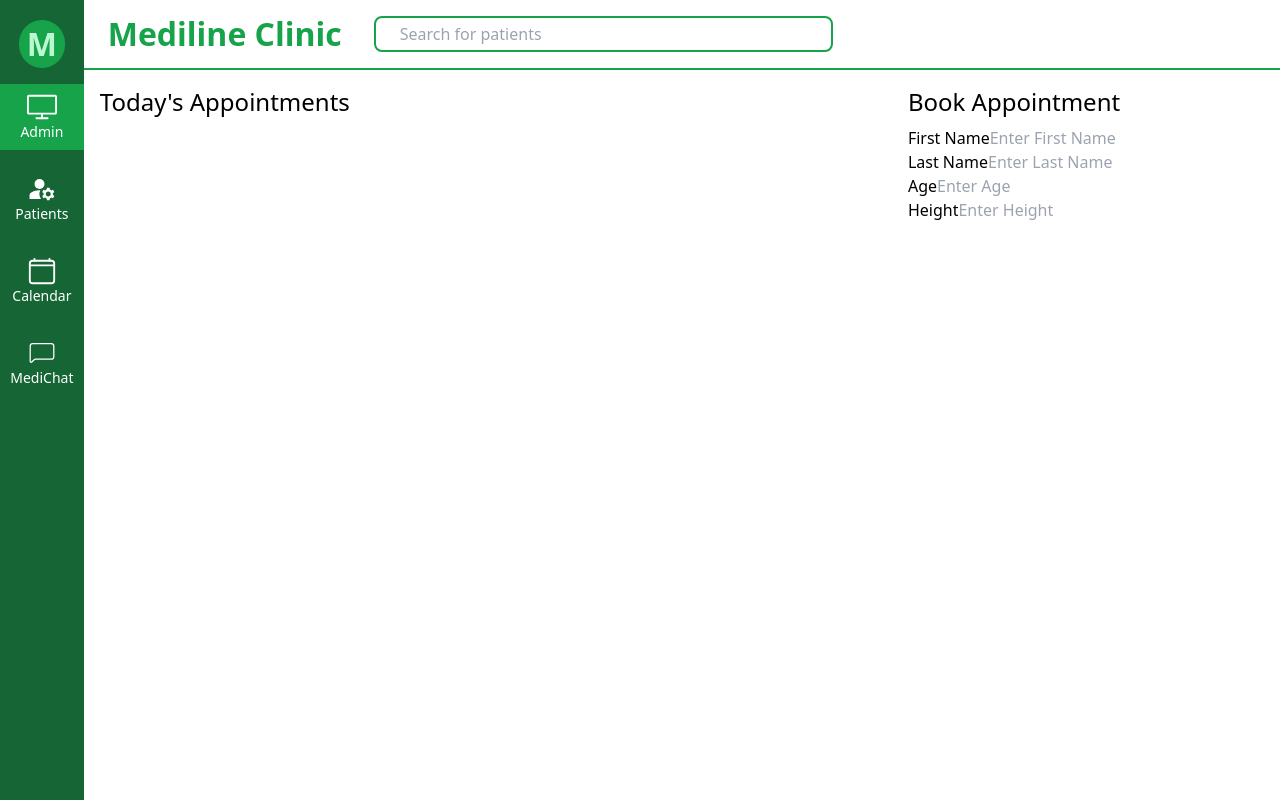
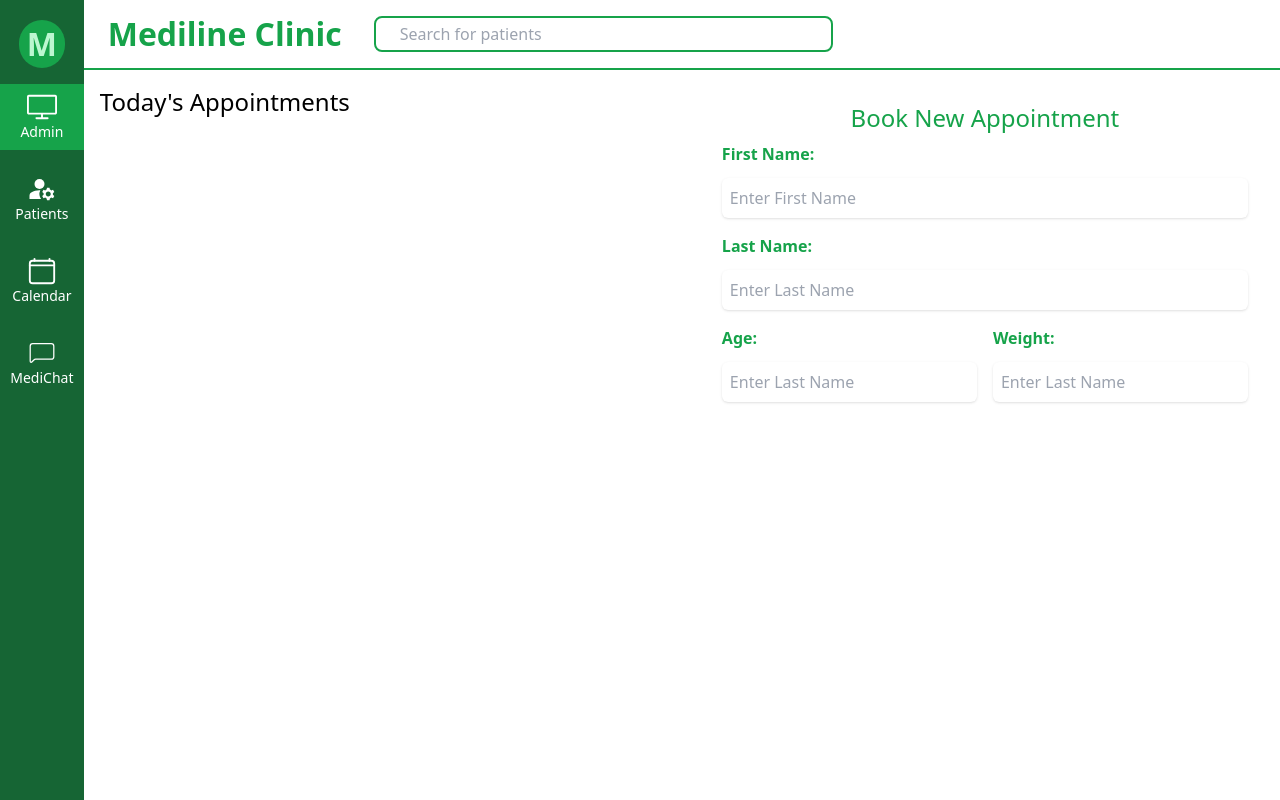
Before and after one commit to AMAY27/Mediline_frontend, a React (Vite) app in the folder mediline-frontend/: page /mediline/doctor/admin in a window 1280 px wide. Built offline with nearby package versions, Linux system fonts and the light colour scheme.

Commit message:
Form styling updates for appointment form

```diff
--- a/mediline-frontend/src/Doctors/Admin/Admin.tsx
+++ b/mediline-frontend/src/Doctors/Admin/Admin.tsx
@@ -13,13 +13,13 @@ const Admin = () => {
     <>
       <Navbar/>
       <>
-        <div className='grid grid-cols-3 gap-4'>
+        <div className='grid grid-cols-4 gap-4'>
             <div className="col-span-2 p-4">
                 <h2 className='text-2xl'>Today's Appointments</h2>
 
             </div>
-            <div className="col-span-1 p-4">
-                <h2 className='text-2xl pb-2'>Book Appointment</h2>
+            <div className="col-span-2 p-8">
+                <h2 className='text-2xl pb-2 flex items-center justify-center text-green-600'>Book New Appointment</h2>
                 <AppointmentBookingForm/>
             </div>
         </div>
--- a/mediline-frontend/src/Doctors/Admin/AdminComponents/AppointmentBookingForm.tsx
+++ b/mediline-frontend/src/Doctors/Admin/AdminComponents/AppointmentBookingForm.tsx
@@ -2,42 +2,56 @@
  the doctor clinic. */
 
 import React from 'react'
+import './appointmentBookingForm.css'
 
 const AppointmentBookingForm = () => {
   return (
     <div>
-        <form action="">
+        <form action="" className='space-y-4'>
             <div>
-                <label>
-                    First Name
+                <label className='appointment-form-input'>
+                    First Name:
                 </label>
                 <input
+                    className='p-2 shadow rounded-md w-full mt-3'
                     placeholder='Enter First Name'
                 />
             </div>
             <div>
-                <label>
-                    Last Name
+                <label className='appointment-form-input'>
+                    Last Name:
                 </label>
                 <input
+                    className='p-2 shadow rounded-md w-full mt-3'
                     placeholder='Enter Last Name'
                 />
             </div>
+            <div className="grid grid-cols-2 gap-4">
+                {/* <div className="col-span-1 space-y-4">
+
+                </div> */}
+                <div className="col-span-1 space-x-4">
                     <div>
-                <label>
-                    Age
+                        <label className='appointment-form-input'>
+                            Age:
                         </label>
                         <input
-                    placeholder='Enter Age'
+                            className='p-2 shadow rounded-md w-full mt-3'
+                            placeholder='Enter Last Name'
                         />
                     </div>
+                </div>
+                <div className="col-span-1">
                     <div>
-                <label>
-                    Height
+                        <label className='appointment-form-input'>
+                            Weight:
                         </label>
                         <input
-                    placeholder='Enter Height'
+                            className='p-2 shadow rounded-md w-full mt-3'
+                            placeholder='Enter Last Name'
                         />
+                    </div>
+                </div>
             </div>
         </form>
     </div>
--- /dev/null
+++ b/mediline-frontend/src/Doctors/Admin/AdminComponents/appointmentBookingForm.css
@@ -0,0 +1,5 @@
+.appointment-form-input{
+    font-weight: bold;
+    color: #16A34A;
+    margin-bottom: 1.5rem;
+}
--- a/mediline-frontend/src/Doctors/Admin/admin-types.ts
+++ b/mediline-frontend/src/Doctors/Admin/admin-types.ts
@@ -4,7 +4,6 @@ export interface appointmentDetails{
     lastName: string,
     age: number,
     weight: number,
-    height: number,
     date: Date,
     time: string,
 }
```
Lines whose indentation alone changed are shown as unchanged.
